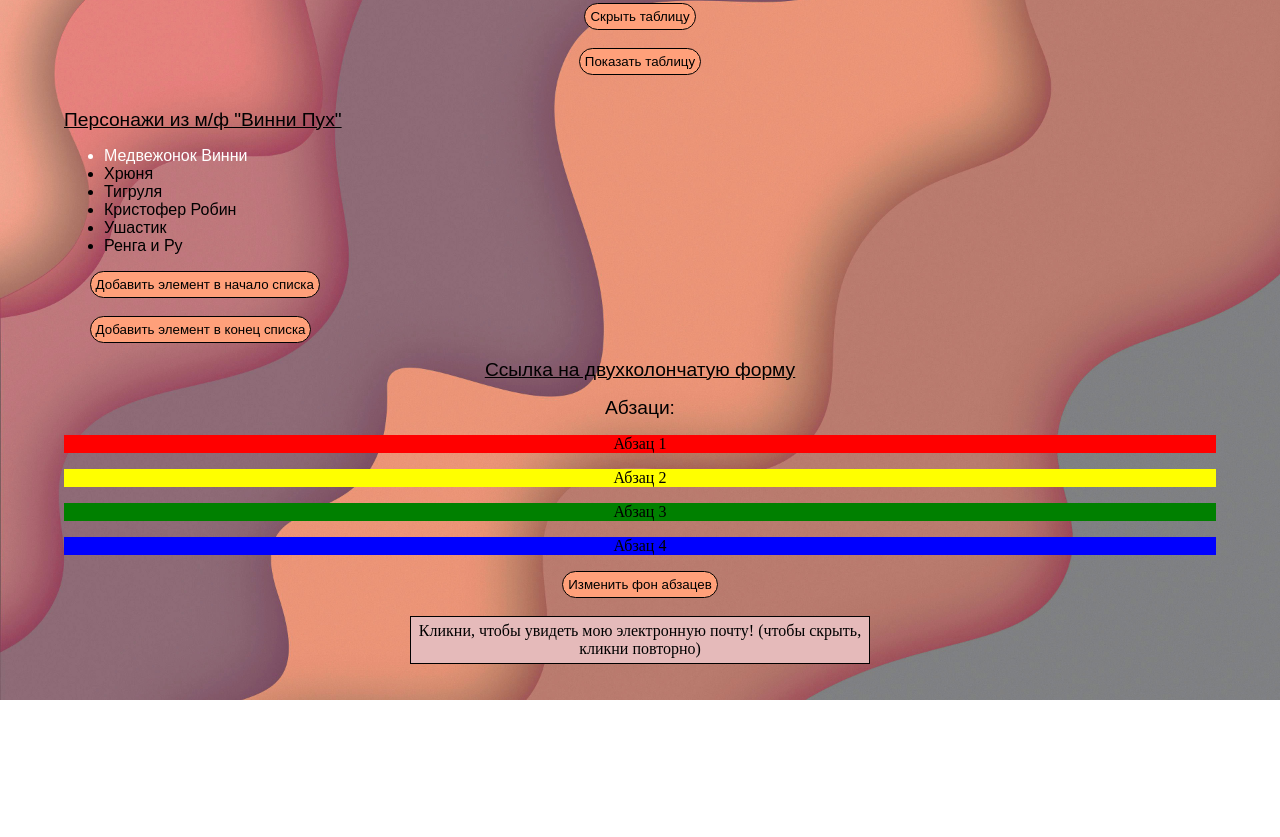
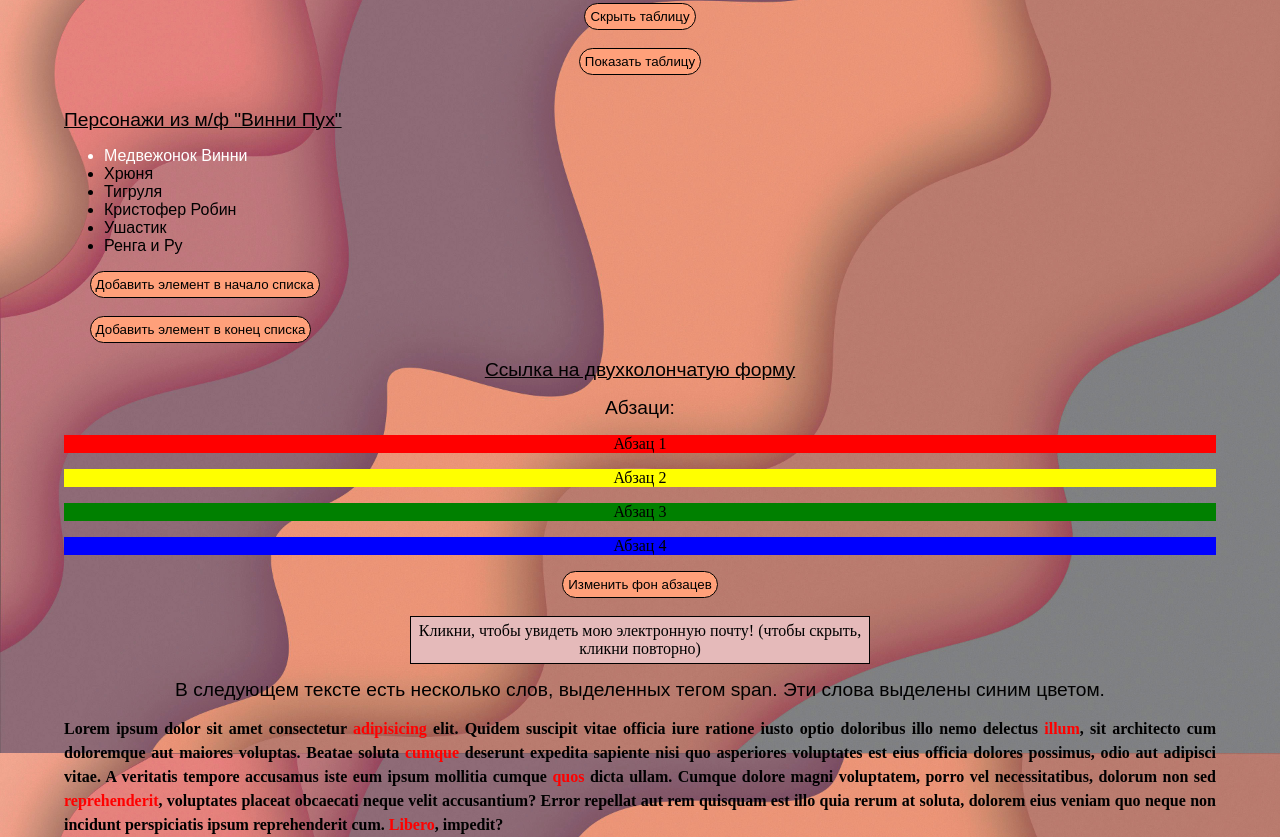
Before and after one commit to sofachernikova/chernikova_myStr, a plain HTML site: page index.html in a window 1280 px wide. Shown: the part 1647-2484 px from the top of the page. Before the commit the page ends 2347 px from the top, so only its background shows below. Drawn offline with nearby package versions, Linux system fonts and the light colour scheme.

Commit message:
Find <span> in <p>

```diff
--- a/index.html
+++ b/index.html
@@ -44,7 +44,10 @@ $(document).ready(function(){
 	// Add toggle class
 	$("#flip").click(function(){
         $("#panel").slideToggle("slow");
-    });
+	});
+
+	// Поиск всех элементов <span> в абзацах <p> и их перекраска в красный цвет
+	$( "h4" ).find( "span" ).css( "color", "red" );
 });
 
 </script>
@@ -212,6 +215,10 @@ $(document).ready(function(){
 		</div><br>
 		<div id="flip">Кликни, чтобы увидеть мою электронную почту! (чтобы скрыть, кликни повторно)</div>
 		<div id="panel">sofa.chernikova@mail.ru</div>
+		<div style="width: 90%; margin: auto;">
+			<h2 style="text-decoration: none;">В следующем тексте есть несколько слов, выделенных тегом span. Эти слова выделены синим цветом.</h2>
+			<h4 style="width: 100%; margin: auto;">Lorem ipsum dolor sit amet consectetur <span> adipisicing </span>elit. Quidem suscipit vitae officia iure ratione iusto optio doloribus illo nemo delectus <span>illum</span>, sit architecto cum doloremque aut maiores voluptas. Beatae soluta <span>cumque</span> deserunt expedita sapiente nisi quo asperiores voluptates est eius officia dolores possimus, odio aut adipisci vitae. A veritatis tempore accusamus iste eum ipsum mollitia cumque <span>quos</span> dicta ullam. Cumque dolore magni voluptatem, porro vel necessitatibus, dolorum non sed <span>reprehenderit</span>, voluptates placeat obcaecati neque velit accusantium? Error repellat aut rem quisquam est illo quia rerum at soluta, dolorem eius veniam quo neque non incidunt perspiciatis ipsum reprehenderit cum. <span>Libero</span>, impedit?</h4>
+		</div>
 			<br><br>
 	</body>
 </html>
```
